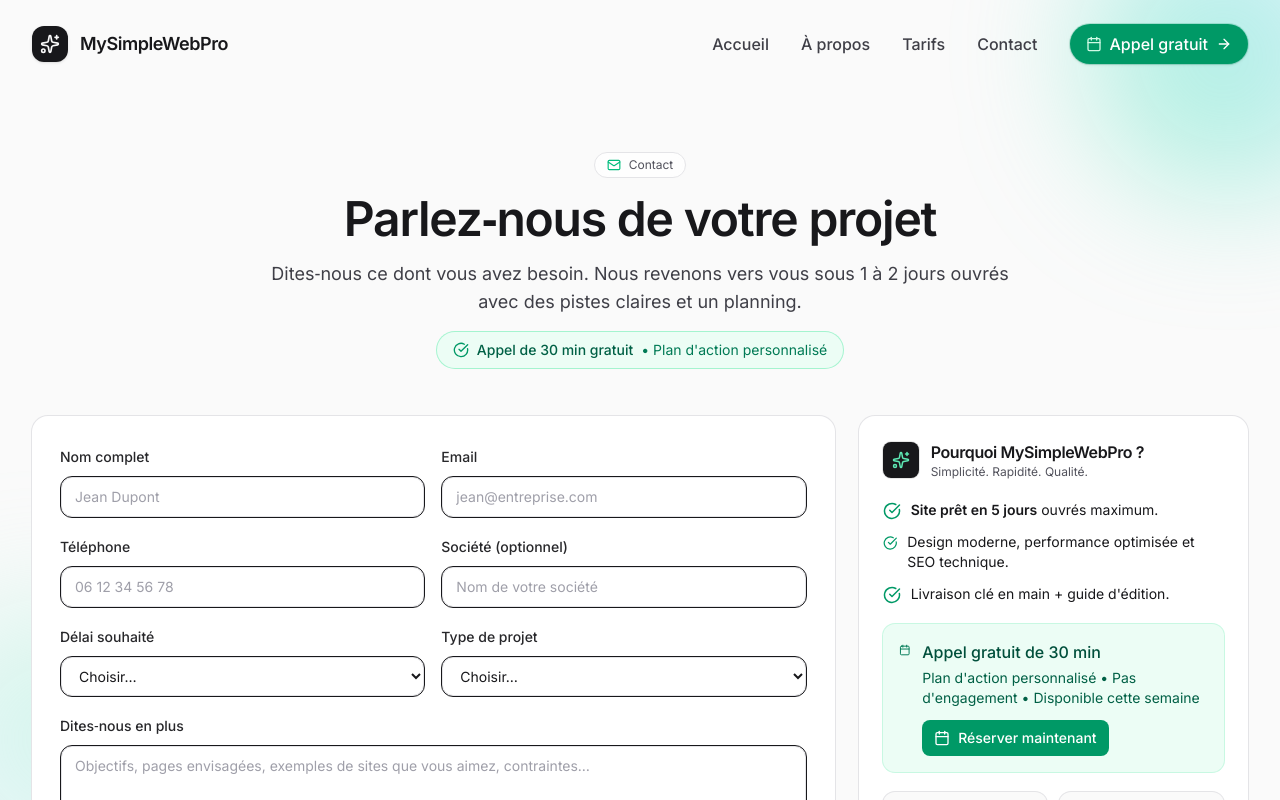
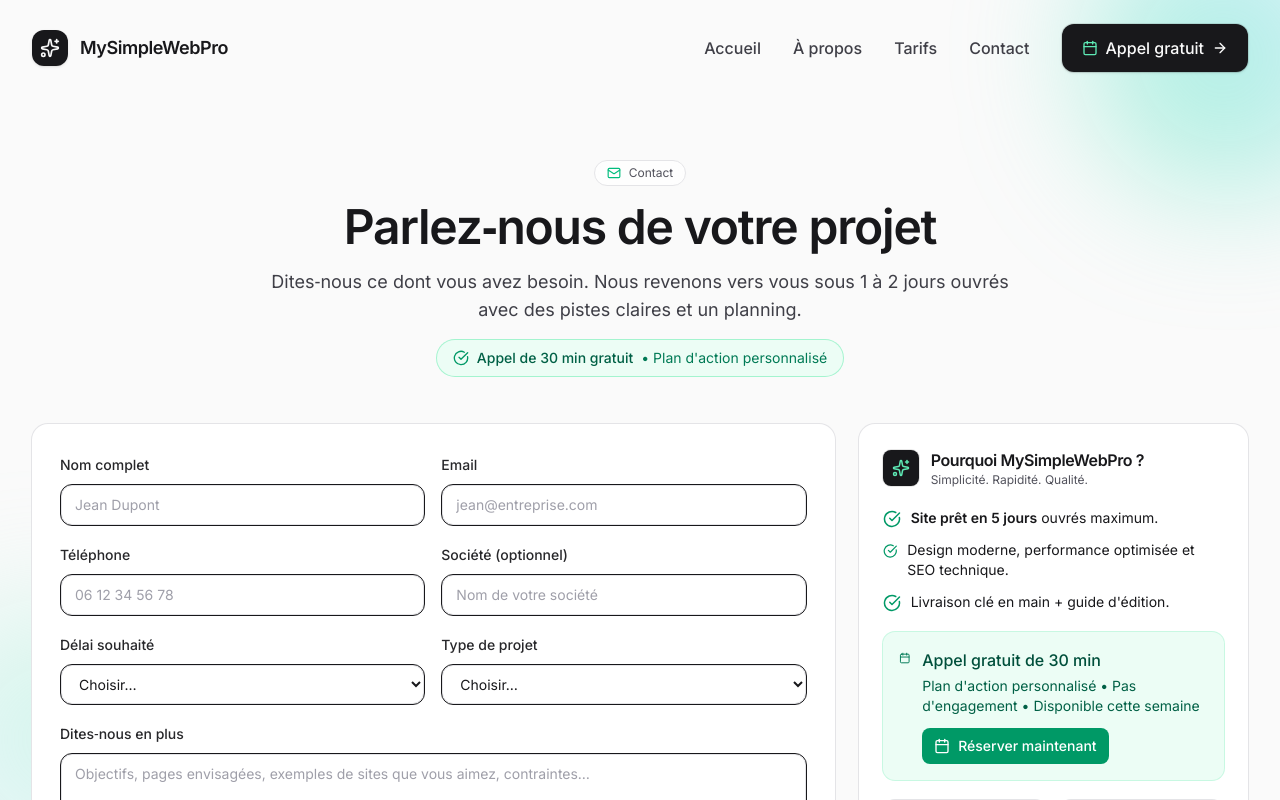
Before and after one commit to lucaszub/MySimpleWebPro, a Next.js app: page /contact in a window 1280 px wide. Shown: the top 800 px of the page. Built offline with nearby package versions, Linux system fonts and the light colour scheme.

Commit message:
fix button

```diff
--- a/app/components/Header.tsx
+++ b/app/components/Header.tsx
@@ -108,11 +108,11 @@ export default function Header() {
             href="https://cal.com/lucaszubiarrain/30min?overlayCalendar=true"
             target="_blank"
             rel="noopener noreferrer"
-            className="group reveal opacity-0 translate-y-4 blur-[2px] transition-all duration-700 inline-flex items-center gap-2 rounded-full px-4 py-2 shadow-sm ring-1 hover:-translate-y-0.5 hover:shadow-md bg-emerald-600 text-white ring-emerald-600/20"
+            className="group reveal opacity-0 translate-y-4 blur-[2px] transition-all duration-700 inline-flex items-center gap-2 rounded-xl px-5 py-3 shadow-sm ring-1 ring-zinc-900/10 hover:-translate-y-0.5 hover:shadow-lg bg-zinc-900 text-zinc-50"
             data-delay="350"
             ref={setNavRef(5)}
           >
-            <Calendar className="h-4 w-4 text-emerald-100" />
+            <Calendar className="h-4 w-4 text-emerald-300" />
             <span className="font-medium">Appel gratuit</span>
             <ArrowRight className="h-4 w-4 transition-transform group-hover:translate-x-0.5" />
           </a>
@@ -183,9 +183,9 @@ export default function Header() {
                   href="https://cal.com/lucaszubiarrain/30min?overlayCalendar=true"
                   target="_blank"
                   rel="noopener noreferrer"
-                  className="group inline-flex w-full items-center justify-center gap-2 rounded-xl px-4 py-3 shadow-sm ring-1 hover:-translate-y-0.5 hover:shadow-md bg-emerald-600 text-white ring-emerald-600/20 transition-all duration-200"
+                  className="group inline-flex w-full items-center justify-center gap-2 rounded-xl px-4 py-3 shadow-sm ring-1 hover:-translate-y-0.5 hover:shadow-md bg-zinc-900 text-zinc-50 ring-zinc-900/10 transition-all duration-200"
                 >
-                  <Calendar className="h-4 w-4 text-emerald-100" />
+                  <Calendar className="h-4 w-4 text-emerald-300" />
                   <span className="font-medium">Appel gratuit de 30 min</span>
                   <ArrowRight className="h-4 w-4 transition-transform group-hover:translate-x-0.5" />
                 </a>
--- a/app/components/Hero.tsx
+++ b/app/components/Hero.tsx
@@ -116,11 +116,11 @@ export default function Hero() {
               href="https://cal.com/lucaszubiarrain/30min?overlayCalendar=true"
               target="_blank"
               rel="noopener noreferrer"
-              className="group reveal opacity-0 translate-y-4 blur-[2px] transition-all duration-700 inline-flex items-center justify-center gap-2 rounded-xl px-5 py-3 shadow-sm ring-1 hover:-translate-y-0.5 hover:shadow-lg bg-emerald-600 text-white ring-emerald-600/20"
+              className="group reveal opacity-0 translate-y-4 blur-[2px] transition-all duration-700 inline-flex items-center justify-center gap-2 rounded-xl px-5 py-3 shadow-sm ring-1 ring-zinc-900/10 hover:-translate-y-0.5 hover:shadow-lg bg-zinc-900 text-zinc-50"
               data-delay="420"
               ref={setHeroRef(4)}
             >
-              <Calendar className="h-5 w-5 text-emerald-100" />
+              <Calendar className="h-5 w-5 text-emerald-300" />
               <span className="font-medium">Appel gratuit de 30 min</span>
               <ArrowRight className="h-4 w-4 transition-transform group-hover:translate-x-0.5" />
             </a>
```
